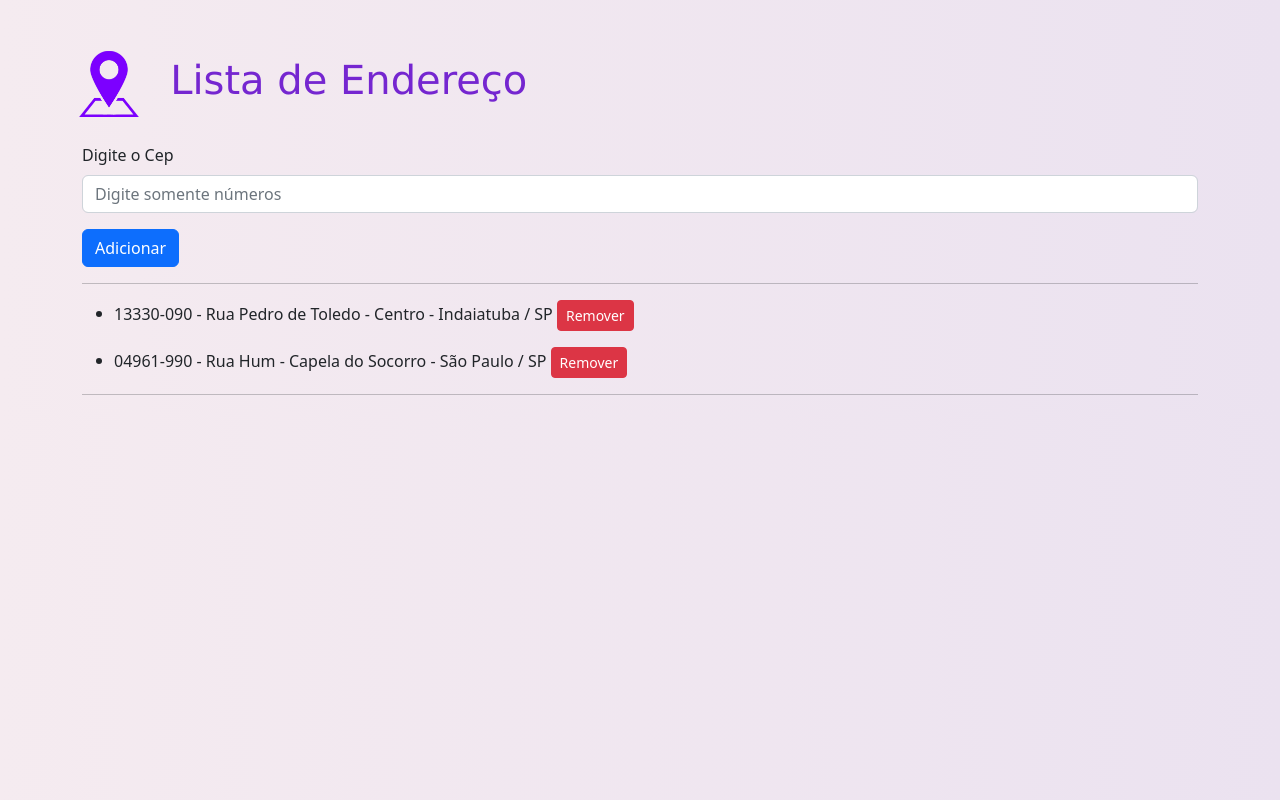
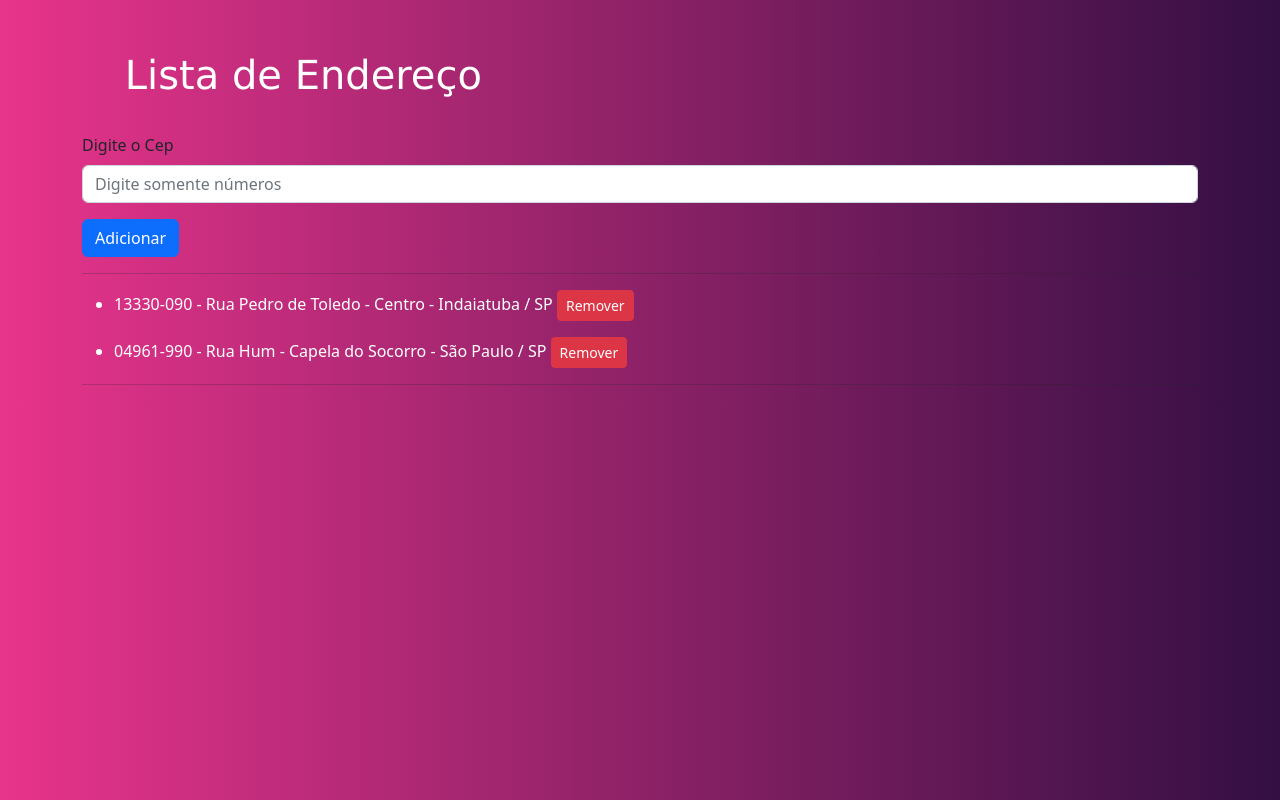
Before and after one commit to CarolaineAlexandre/atividade12, a plain HTML site: page index.html in a window 1280 px wide. Drawn offline with nearby package versions, Linux system fonts and the light colour scheme.

Commit message:
atualizacao

```diff
--- a/css/style.css
+++ b/css/style.css
@@ -2,7 +2,7 @@ html, body {
     display: flex;
     flex-direction: column;
     justify-content: center;
-    background: linear-gradient(to right, #f5ebf0, #ebe2f0);
+    background: linear-gradient(to right, #e8348b, #330f43);
   }
 
 .logo {
@@ -20,8 +20,12 @@ html, body {
 }
 
 .principal {
-    color: rgb(117, 38, 208);
+    color: rgb(255, 255, 255);
     width: 50%;
     font-family: 'Lucida Sans', 'Lucida Sans Regular', 'Lucida Grande', 'Lucida Sans Unicode', Verdana, sans-serif;
     margin-right: 40%;
 }
+
+li{
+    color: rgb(255, 255, 255);
+}
--- a/index.html
+++ b/index.html
@@ -15,7 +15,7 @@
 
 <body>
     <header class="cabecalho">
-        <img class="logo" src="img/logo.png">
+
         <h1 class="principal">Lista de Endereço</h1>
     </header>
     <div class="container">
```
